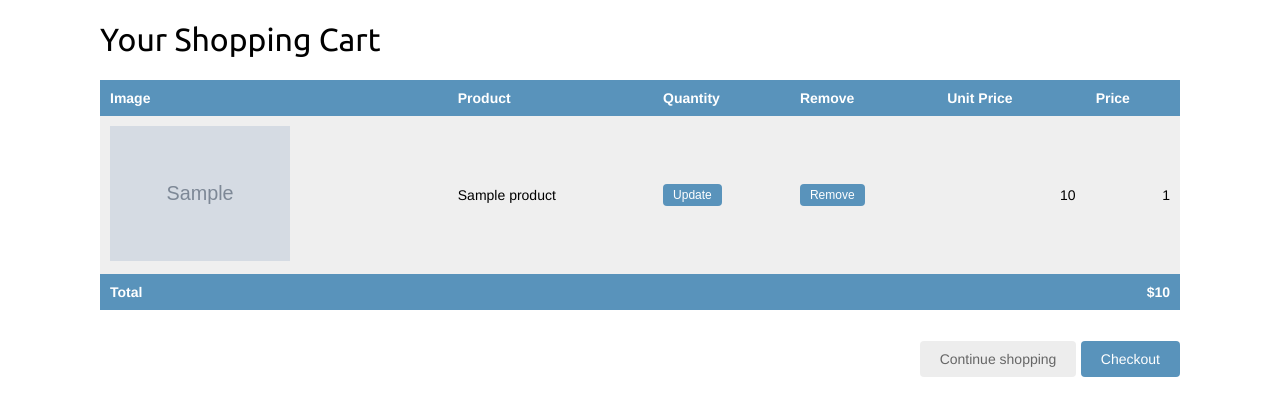
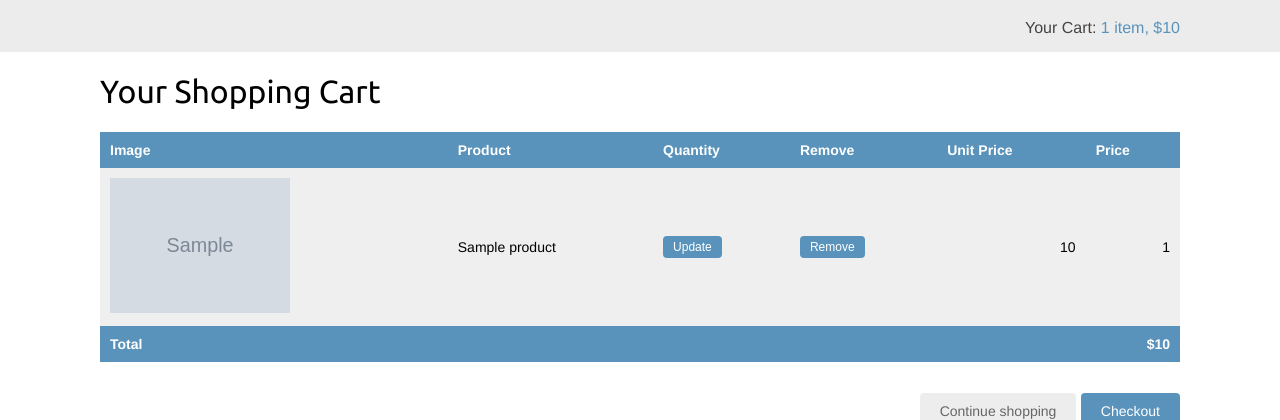
Before and after one commit to emmyCode4495/django_online_shop, a Django app: template online/cart/templates/cart/detail.html in a window 1280 px wide. Shown: the part 46-466 px from the top of the page. Run offline with Django 3.2, Linux system fonts and the light colour scheme; the template is opened without the code that fills it: most values are stand-ins (such as "Sample title", 1, 10 or a date in 2020); grey boxes marked "Sample" are stand-in pictures.

Commit message:
Edited the shoping_cart app and also created the orders app to control the orders manipulations

```diff
--- a/online/online/settings.py
+++ b/online/online/settings.py
@@ -33,6 +33,7 @@ ALLOWED_HOSTS = []
 INSTALLED_APPS = [
     'shop_cart.apps.ShopCartConfig',
     'cart.apps.CartConfig',
+    'orders.apps.OrdersConfig',
     'django.contrib.admin',
     'django.contrib.auth',
     'django.contrib.contenttypes',
@@ -64,6 +65,7 @@ TEMPLATES = [
                 'django.template.context_processors.request',
                 'django.contrib.auth.context_processors.auth',
                 'django.contrib.messages.context_processors.messages',
+                'cart.context_processors.cart',
             ],
         },
     },
--- a/online/shop_cart/templates/base.html
+++ b/online/shop_cart/templates/base.html
@@ -11,17 +11,25 @@
     <div id="header">
         <a href="/" class="logo">My Shop</a>
     </div>
-   {% if request.POST == 'cart:cart_add' %}
     <div id="subheader">
         <div class="cart">
+        {% with total_items=cart|length %}
+        {% if total_items > 0 %}
+        Your Cart:
+        <a href="{% url 'cart:cart_detail' %}">
+        {{ total_items }} item{{ total_items|pluralize }},
+        ${{ cart.get_total_price }}
+        </a>
+        {% else %}
             Your Cart is Empty
+        {% endif %}
+        {% endwith %}
         </div>
     </div>
-    {% else %}
     <div id="content">
         {% block content %}
         {% endblock %}
     </div>
-   {% endif %}
+
 </body>
 </html>
```
Also changed, not shown: online/db.sqlite3.
